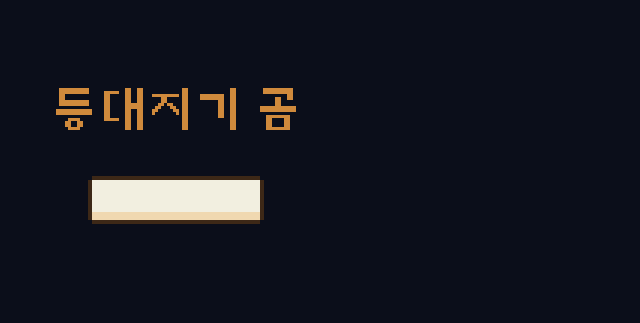
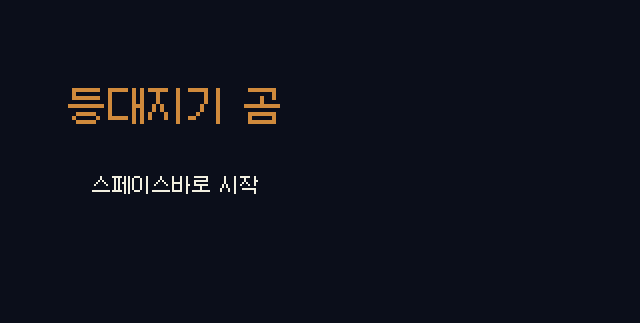
Before and after one commit to terimu/dotgame-leetaerim, a plain HTML site: page index.html in a window 1280 px wide. Shown: the whole page, without its empty margins (0-640 px from the left). Drawn offline with Linux system fonts and the light colour scheme.

Commit message:
goal-6: 화면 글자 전부 Galmuri9 웹폰트로 교체·키 그림 제거 (9장 55~59번 사람 확인 2026-11-14)

```diff
--- a/index.html
+++ b/index.html
@@ -4,6 +4,7 @@
 <meta charset="utf-8">
 <title>등대지기 곰</title>
 <style>
+  @font-face { font-family: Galmuri9; src: url(fonts/Galmuri9.woff2) format('woff2'); }
   body { margin: 0; background: #0b0e1a; }
   canvas { display: block; image-rendering: pixelated; }
 </style>
--- a/src/logic.js
+++ b/src/logic.js
@@ -304,25 +304,36 @@ export function soundEvent(prev, next) {
   return null;
 }
 
-// 4장 타이틀 스프라이트: 이름 음절 5개(14×14점, 1점 = 3 px, 음절 사이 2점, "기"와 "곰" 사이 6점)를 가로 가운데에,
-// 키(44×12점, 1점 = 4 px)는 그 아래. 좌표는 이 함수가 4장 숫자에서 계산한다.
-export const TITLE_NAME_DOT = 3;
+// ---- R4 (goal-6): 웹폰트 글자 배치 (GAME_DESIGN.md 4장 타이틀 이름, 7장 글자 규칙) ----
+export const TEXT_PX = 20;
+export const TITLE_NAME_PX = 40;
 export const TITLE_NAME_Y = 88;
-export const TITLE_KEY_DOT = 4;
-export const TITLE_KEY_Y = 176;
+export const TITLE_LINE_Y = 176;
+export const HUD_TEXT_Y = 295;
+export const HUD_LEFT_X = 6;
+export const HUD_CENTER_X = 176;
+export const HUD_RIGHT_X = 348;
+export const ENDING_LINE_Y = [80, 110, 160, 190, 240];
+export const FAIL_LINE_Y = [100, 150, 200];
+export const ALPHA_CUTOFF = 128;
 
-export function titleLayout() {
-  const syllable = 14 * TITLE_NAME_DOT;
-  const gaps = [2, 2, 2, 6].map((dots) => dots * TITLE_NAME_DOT);
-  const width = 5 * syllable + gaps.reduce((sum, g) => sum + g, 0);
-  let x = (SCREEN_WIDTH - width) / 2;
-  const name = [];
-  for (let i = 0; i < 5; i += 1) {
-    name.push({ x, y: TITLE_NAME_Y });
-    x += syllable + (gaps[i] ?? 0);
+// 글자 왼쪽 x: align이 left면 anchor가 왼쪽 끝, center면 가운데, right면 오른쪽 칸 끝.
+export function alignedX(align, anchorX, widthPx) {
+  if (align === 'left') return anchorX;
+  if (align === 'center') return anchorX - widthPx / 2;
+  if (align === 'right') return anchorX - widthPx;
+  throw new RangeError(`unknown align ${align}`);
+}
+
+// 7장: 캔버스에 쓴 글자의 반투명 가장자리는 알파 절반 이상이면 불투명, 아니면 투명으로 정리한다. RGBA 배열을 새로 돌려준다.
+export function cleanAlpha(rgba) {
+  const out = new Uint8ClampedArray(rgba.length);
+  for (let i = 0; i < rgba.length; i += 4) {
+    if (rgba[i + 3] < ALPHA_CUTOFF) continue;
+    out[i] = rgba[i];
+    out[i + 1] = rgba[i + 1];
+    out[i + 2] = rgba[i + 2];
+    out[i + 3] = 255;
   }
-  return {
-    name,
-    key: { x: (SCREEN_WIDTH - 44 * TITLE_KEY_DOT) / 2, y: TITLE_KEY_Y },
-  };
+  return out;
 }
--- a/src/main.js
+++ b/src/main.js
@@ -9,15 +9,15 @@ import {
   SPRITE_LAMP_OFF,
   SPRITE_LAMP_ON,
   SPRITE_SEAGULL,
-  SPRITE_TITLE_KEY,
   SPRITE_WALL,
-  TITLE_NAME_SPRITES,
 } from './sprites.js';
 import {
   ENDING_LINE_1,
   ENDING_LINE_2,
   FAIL_LINE,
   RESTART_HINT,
+  TITLE_NAME,
+  TITLE_PROMPT,
   hudBest,
   hudLamps,
   hudScore,
@@ -37,15 +37,23 @@ import {
   directionDelta,
   mapOffset,
   soundEvent,
-  titleLayout,
-  TITLE_NAME_DOT,
-  TITLE_KEY_DOT,
+  alignedX,
+  cleanAlpha,
+  TEXT_PX,
+  TITLE_NAME_PX,
+  TITLE_NAME_Y,
+  TITLE_LINE_Y,
+  HUD_TEXT_Y,
+  HUD_LEFT_X,
+  HUD_CENTER_X,
+  HUD_RIGHT_X,
+  ENDING_LINE_Y,
+  FAIL_LINE_Y,
 } from './logic.js';
 import { play, unlock } from './sound.js';
 import { recordBest } from './storage.js';
 
 const SPRITE_SCALE = TILE_SIZE / 16;
-const HUD_FONT = '16px monospace';
 
 const canvas = document.getElementById('game');
 canvas.width = SCREEN_WIDTH;
@@ -84,17 +92,44 @@ function drawSprite(sprite, x, y, scale = SPRITE_SCALE) {
   }
 }
 
+// 7장 글자: 웹폰트 Galmuri9로 쓴 글자의 반투명 가장자리를 정리한 비트맵을 문자열마다 한 번 만들어 둔다.
+const FONT_FAMILY = 'Galmuri9';
+const TEXT_PAD = 2;
+const textBitmaps = new Map();
+
+function textBitmap(text, px, colorIndex) {
+  const key = `${px}|${colorIndex}|${text}`;
+  let bitmap = textBitmaps.get(key);
+  if (bitmap === undefined) {
+    const font = `${px}px ${FONT_FAMILY}`;
+    ctx.font = font;
+    const width = Math.ceil(ctx.measureText(text).width);
+    const layer = document.createElement('canvas');
+    layer.width = width + TEXT_PAD * 2;
+    layer.height = px + TEXT_PAD * 2;
+    const layerCtx = layer.getContext('2d');
+    layerCtx.font = font;
+    layerCtx.textBaseline = 'top';
+    layerCtx.fillStyle = PALETTE[colorIndex];
+    layerCtx.fillText(text, TEXT_PAD, TEXT_PAD);
+    const image = layerCtx.getImageData(0, 0, layer.width, layer.height);
+    layerCtx.putImageData(new ImageData(cleanAlpha(image.data), layer.width, layer.height), 0, 0);
+    bitmap = { canvas: layer, width };
+    textBitmaps.set(key, bitmap);
+  }
+  return bitmap;
+}
+
+function drawText(text, align, anchorX, y, px = TEXT_PX, colorIndex = 7) {
+  const bitmap = textBitmap(text, px, colorIndex);
+  const x = alignedX(align, anchorX, bitmap.width);
+  ctx.drawImage(bitmap.canvas, x - TEXT_PAD, y - TEXT_PAD);
+}
+
 function drawHud(state, nowMs) {
-  ctx.fillStyle = PALETTE[7];
-  ctx.font = HUD_FONT;
-  ctx.textBaseline = 'middle';
-  const y = MAP_AREA_HEIGHT + (SCREEN_HEIGHT - MAP_AREA_HEIGHT) / 2;
-  ctx.textAlign = 'left';
-  ctx.fillText(hudLamps(litCount(state), lampTotal(state)), 8, y);
-  ctx.textAlign = 'center';
-  ctx.fillText(hudScore(state.score), SCREEN_WIDTH / 2, y);
-  ctx.textAlign = 'right';
-  ctx.fillText(hudTime(remainingSeconds(state, nowMs)), SCREEN_WIDTH - 8, y);
+  drawText(hudLamps(litCount(state), lampTotal(state)), 'left', HUD_LEFT_X, HUD_TEXT_Y);
+  drawText(hudScore(state.score), 'center', HUD_CENTER_X, HUD_TEXT_Y);
+  drawText(hudTime(remainingSeconds(state, nowMs)), 'right', HUD_RIGHT_X, HUD_TEXT_Y);
 }
 
 function drawPlay(state, nowMs) {
@@ -119,35 +154,23 @@ function drawPlay(state, nowMs) {
   drawHud(state, nowMs);
 }
 
-// 3장 화면 흐름: 타이틀·엔딩·실패는 `배경`색 위의 가운데 정렬 글자다.
-function drawText(text, y, colorIndex, font) {
-  ctx.fillStyle = PALETTE[colorIndex];
-  ctx.font = font;
-  ctx.textAlign = 'center';
-  ctx.textBaseline = 'middle';
-  ctx.fillText(text, SCREEN_WIDTH / 2, y);
-}
+// 3장 화면 흐름: 타이틀·엔딩·실패의 글자 줄은 `배경`색 위의 가로 가운데 정렬 글자다 (7장 줄 y).
+const SCREEN_CENTER_X = SCREEN_WIDTH / 2;
 
 function draw(nowMs) {
   ctx.fillStyle = PALETTE[0];
   ctx.fillRect(0, 0, SCREEN_WIDTH, SCREEN_HEIGHT);
   if (game.screen === 'title') {
-    const layout = titleLayout();
-    layout.name.forEach((p, i) => drawSprite(TITLE_NAME_SPRITES[i], p.x, p.y, TITLE_NAME_DOT));
-    drawSprite(SPRITE_TITLE_KEY, layout.key.x, layout.key.y, TITLE_KEY_DOT);
+    drawText(TITLE_NAME, 'center', SCREEN_CENTER_X, TITLE_NAME_Y, TITLE_NAME_PX, 5);
+    drawText(TITLE_PROMPT, 'center', SCREEN_CENTER_X, TITLE_LINE_Y);
   } else if (game.screen === 'play') {
     drawPlay(game.level, nowMs);
   } else if (game.screen === 'ending') {
-    drawText(ENDING_LINE_1, 110, 7, HUD_FONT);
-    drawText(ENDING_LINE_2, 140, 7, HUD_FONT);
-    drawText(hudScore(game.level.score), 190, 7, HUD_FONT);
-    // goal-5 임시 줄: 7장 글자 규칙(도트 글리프)과 y는 goal-6에서 바뀐다.
-    drawText(hudBest(best), 210, 7, HUD_FONT);
-    drawText(RESTART_HINT, 230, 7, HUD_FONT);
+    const lines = [ENDING_LINE_1, ENDING_LINE_2, hudScore(game.level.score), hudBest(best), RESTART_HINT];
+    lines.forEach((text, i) => drawText(text, 'center', SCREEN_CENTER_X, ENDING_LINE_Y[i]));
   } else {
-    drawText(FAIL_LINE, 130, 7, HUD_FONT);
-    drawText(hudScore(game.level.score), 175, 7, HUD_FONT);
-    drawText(RESTART_HINT, 215, 7, HUD_FONT);
+    const lines = [FAIL_LINE, hudScore(game.level.score), RESTART_HINT];
+    lines.forEach((text, i) => drawText(text, 'center', SCREEN_CENTER_X, FAIL_LINE_Y[i]));
   }
 }
 
@@ -167,4 +190,17 @@ document.addEventListener('keydown', (event) => {
   commit(pressKey(game, event.key, LEVELS, performance.now()));
 });
 
-requestAnimationFrame(frame);
+// 7장: 폰트를 불러온 뒤 첫 화면을 그린다. 불러오지 못하면 브라우저 기본 글꼴로 계속한다.
+async function start() {
+  try {
+    await Promise.all([
+      document.fonts.load(`${TEXT_PX}px ${FONT_FAMILY}`, hudLamps(0, 0)),
+      document.fonts.load(`${TITLE_NAME_PX}px ${FONT_FAMILY}`, TITLE_NAME),
+    ]);
+  } catch {
+    // 글꼴 없이 계속한다.
+  }
+  requestAnimationFrame(frame);
+}
+
+start();
--- a/src/sprites.js
+++ b/src/sprites.js
@@ -1,4 +1,4 @@
-// GAME_DESIGN.md 6장 팔레트와 스프라이트 격자. 격자는 이 파일이 기준이고 4장은 이름·크기·사용 인덱스만 선언한다. null은 투명, 숫자는 팔레트 인덱스.
+// GAME_DESIGN.md 6장 팔레트와 4장 스프라이트 격자. 격자는 이 파일이 기준이고 4장은 이름·크기·사용 인덱스만 선언한다. null은 투명, 숫자는 팔레트 인덱스.
 export const PALETTE = [
   '#0b0e1a',
   '#2f3d66',
@@ -147,103 +147,3 @@ export const SPRITE_BEAR_STUNNED = fromRows([
   '..4444....4444..',
   '................',
 ]);
-
-// 4장 타이틀 스프라이트. 이름 "등대지기 곰" 음절 5개(14×14점, 색 인덱스 5).
-export const TITLE_NAME_SPRITES = [
-  // 등
-  fromRows([
-    '..5555555555..',
-    '..5555555555..',
-    '..55..........',
-    '..55..........',
-    '..5555555555..',
-    '..5555555555..',
-    '..............',
-    '.555555555555.',
-    '.555555555555.',
-    '..............',
-    '.....5555.....',
-    '....55..55....',
-    '....55..55....',
-    '.....5555.....',
-  ]),
-  // 대
-  fromRows([
-    '........55..55',
-    '.55555..55..55',
-    '.55.....55..55',
-    '.55.....55..55',
-    '.55.....55..55',
-    '.55.....555555',
-    '.55.....555555',
-    '.55.....55..55',
-    '.55.....55..55',
-    '.55.....55..55',
-    '.55555..55..55',
-    '........55..55',
-    '........55..55',
-    '........55..55',
-  ]),
-  // 지
-  fromRows([
-    '...........55.',
-    '...........55.',
-    '.555555555.55.',
-    '....55.....55.',
-    '....55.....55.',
-    '...55.55...55.',
-    '..55...55..55.',
-    '.55.....55.55.',
-    '.5.......5.55.',
-    '...........55.',
-    '...........55.',
-    '...........55.',
-    '...........55.',
-    '...........55.',
-  ]),
-  // 기
-  fromRows([
-    '...........55.',
-    '...........55.',
-    '.55555555..55.',
-    '.55555555..55.',
-    '.......55..55.',
-    '.......55..55.',
-    '.......55..55.',
-    '.......55..55.',
-    '.......55..55.',
-    '.......55..55.',
-    '...........55.',
-    '...........55.',
-    '...........55.',
-    '...........55.',
-  ]),
-  // 곰
-  fromRows([
-    '..5555555555..',
-    '..5555555555..',
-    '..........55..',
-    '......55..55..',
-    '......55......',
-    '......55......',
-    '.555555555555.',
-    '.555555555555.',
-    '..............',
-    '...55555555...',
-    '...55....55...',
-    '...55....55...',
-    '...55....55...',
-    '...55555555...',
-  ]),
-];
-
-// 4장 타이틀 스프라이트. 스페이스바 모양 키 44×12점, 인덱스 4(윤곽)·6(옆면)·7(윗면), 글자 없음.
-const KEY_WIDTH = 44;
-const keyEdge = () => [null, ...new Array(KEY_WIDTH - 2).fill(4), null];
-const keyRow = (fill) => [4, ...new Array(KEY_WIDTH - 2).fill(fill), 4];
-export const SPRITE_TITLE_KEY = [
-  keyEdge(),
-  ...Array.from({ length: 8 }, () => keyRow(7)),
-  ...Array.from({ length: 2 }, () => keyRow(6)),
-  keyEdge(),
-];
--- a/src/strings.js
+++ b/src/strings.js
@@ -5,6 +5,8 @@ export const hudTime = (seconds) => `남은 시간 ${seconds}`;
 
 export const hudBest = (score) => `최고 점수 ${score}`;
 
+export const TITLE_NAME = '등대지기 곰';
+export const TITLE_PROMPT = '스페이스바로 시작';
 // 엔딩 문구 원문은 두 문자열을 공백 하나로 이은 것이다 (스펙 F10).
 export const ENDING_LINE_1 = '등대에 다시 불이 들어왔다.';
 export const ENDING_LINE_2 = '곰은 아침까지 등불을 지킨다.';
```
Also changed, not shown: test/logic.test.js (+105 -31 lines), fonts/Galmuri9.woff2 (added), fonts/OFL.txt (added), 3 other files.
